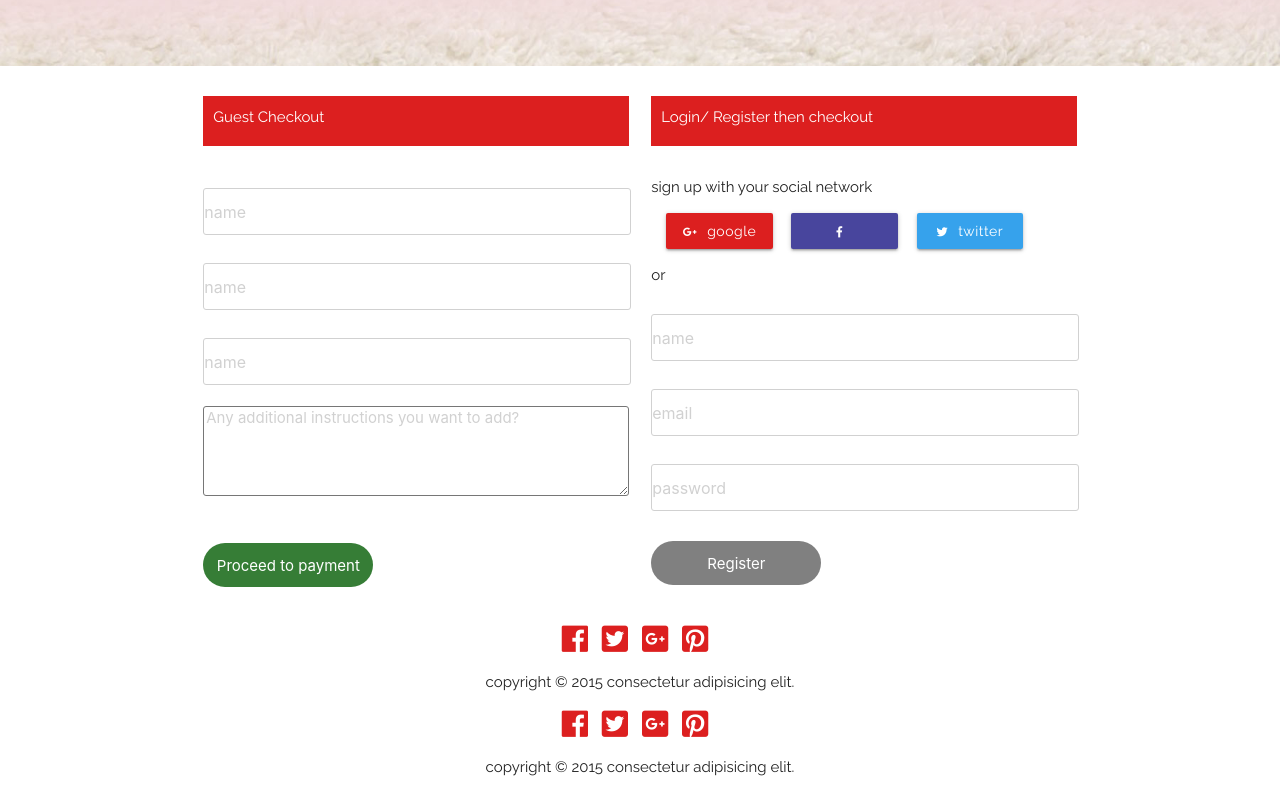
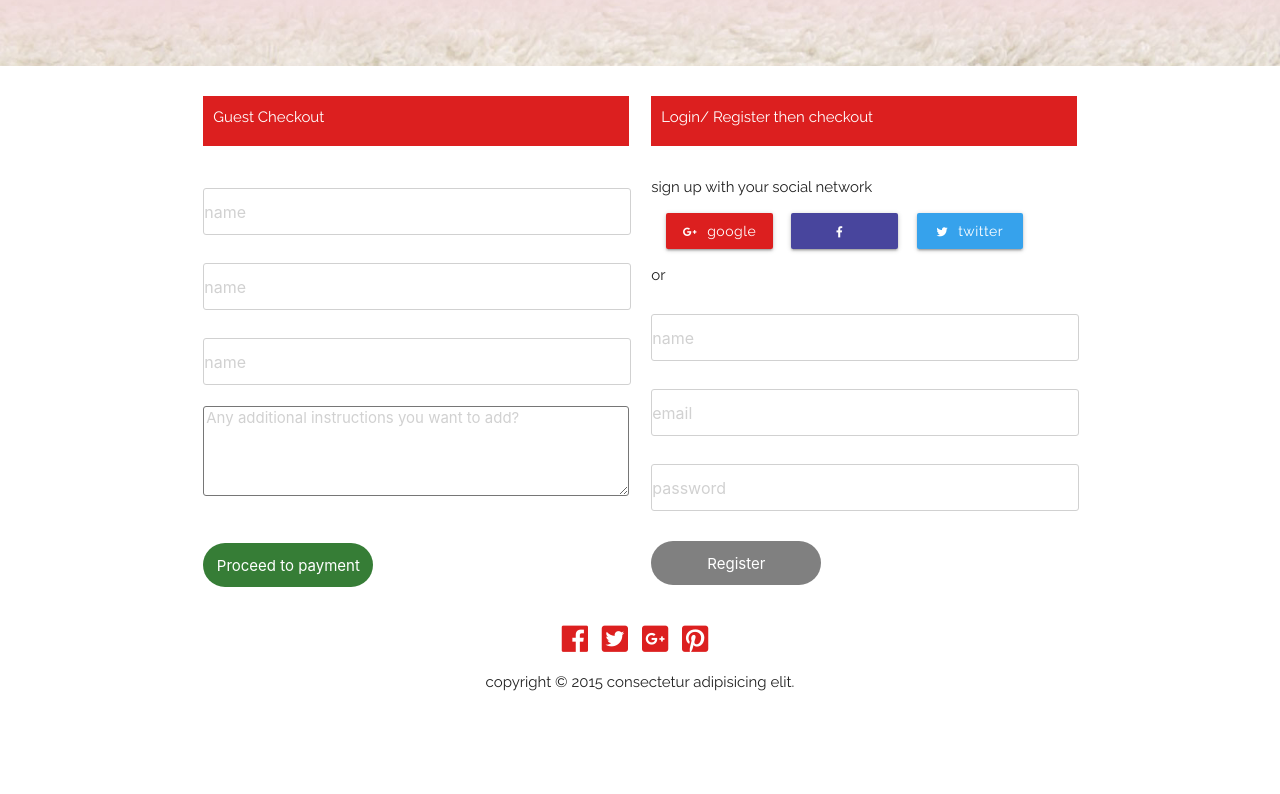
Before and after one commit to EstherWangari/huggies, a plain HTML site: page index.html in a window 1280 px wide. Shown: the part 3061-3855 px from the top of the page. After the commit the page ends 3770 px from the top, so only its background shows below. Drawn offline with nearby package versions, Linux system fonts and the light colour scheme; a web font is replaced by a local one.

Commit message:
removed extra footer

```diff
--- a/index.html
+++ b/index.html
@@ -291,17 +291,6 @@
             </p>
           </center>
         </div>
-        <div class="end">
-          <center>
-              <i class="fab fa-facebook"></i>
-              <i class="fab fa-twitter-square"></i>
-              <i class="fab fa-google-plus-square"></i>
-              <i class="fab fa-pinterest-square"></i>
-            <p>
-              copyright © 2015 consectetur adipisicing elit.
-            </p>
-          </center>
-        </div>
       </div>
     </div>
 
```
